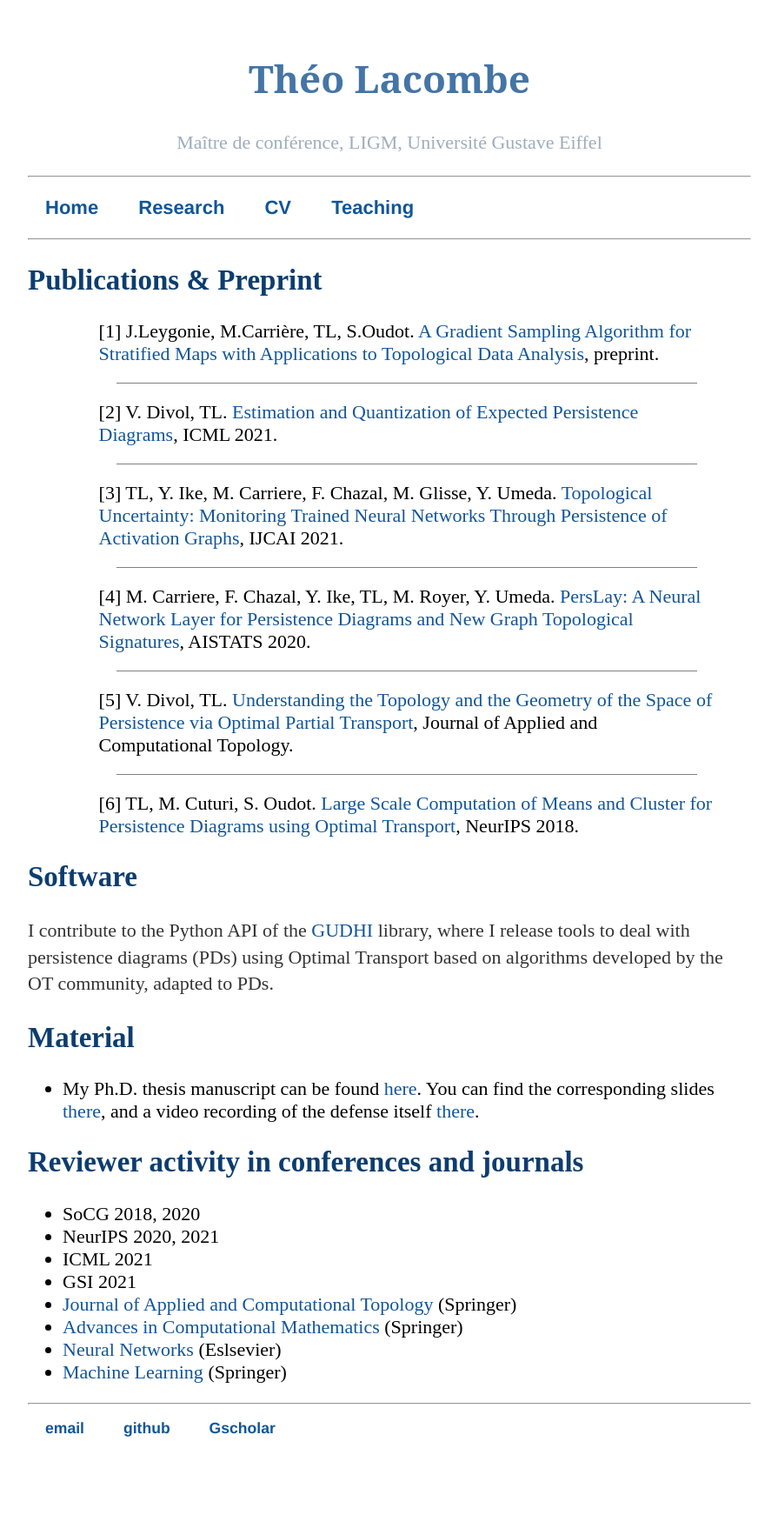
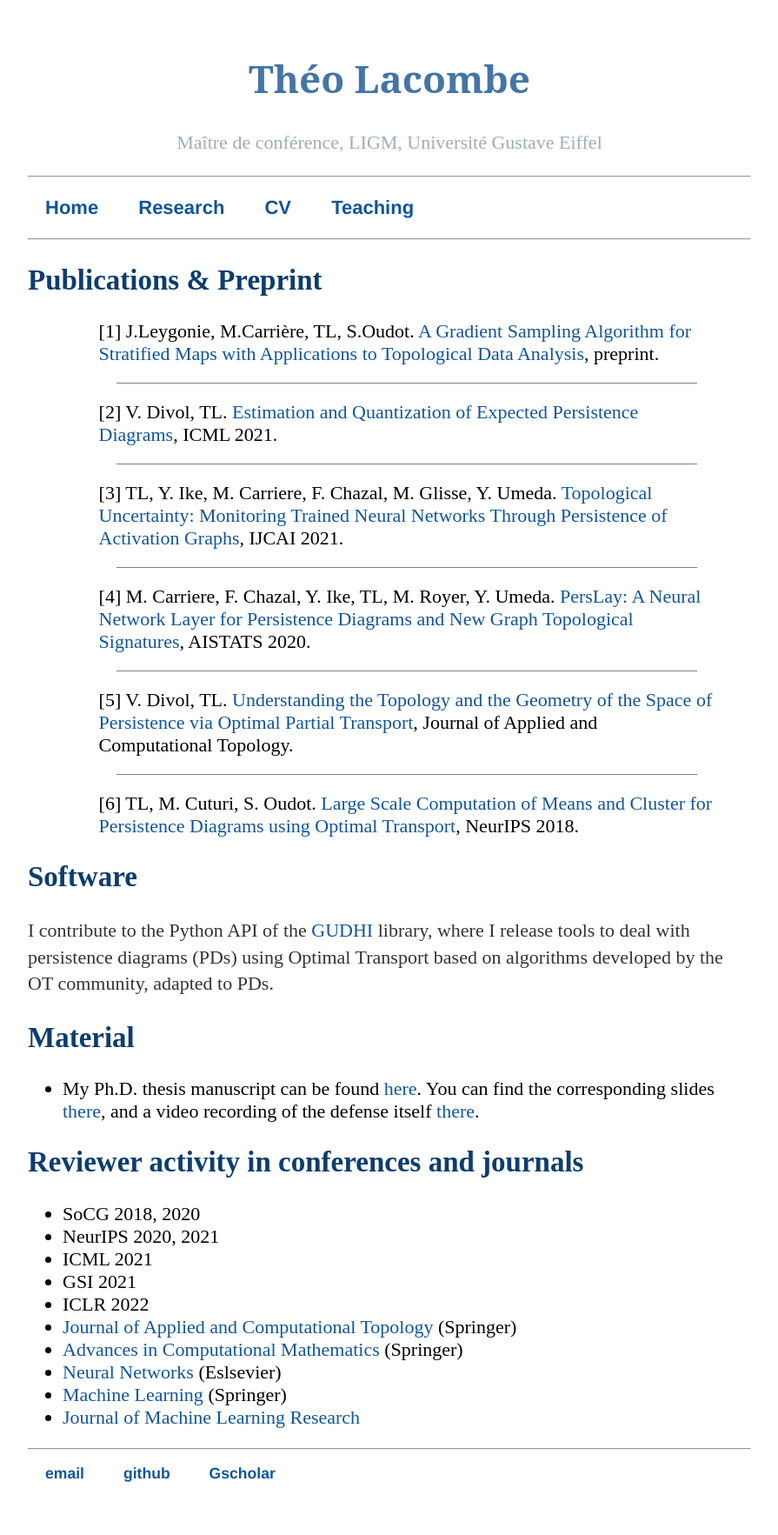
Before and after one commit to tlacombe/tlacombe.github.io, a Jekyll site: the page built from research/index.html, in a window 1280 px wide. Shown: the whole page at 87% size, without its empty margins (192-1087 px from the left). Built offline with Jekyll 4.4.1, drawn with Linux system fonts in a browser that asks for light colours; before the commit the page ends 1713 px from its top, so only the background shows below that.

Commit message:
updated reviewer activity

```diff
--- a/research/index.html
+++ b/research/index.html
@@ -28,8 +28,10 @@ title: TL - Research
 		<li> NeurIPS 2020, 2021</li>
 		<li> ICML 2021</li>
 		<li> GSI 2021 </li>
+		<li> ICLR 2022 </li>
 		<li> <a href='https://www.springer.com/journal/41468'>Journal of Applied and Computational Topology</a> (Springer)</li>
 		<li> <a href='https://www.springer.com/journal/10444'>Advances in Computational Mathematics</a> (Springer)</li>
 		<li> <a href='https://www.journals.elsevier.com/neural-networks'>Neural Networks</a> (Eslsevier)</li>
 		<li> <a href='https://www.springer.com/journal/10994'>Machine Learning</a> (Springer)</li>
+		<li> <a href='https://https://www.jmlr.org'>Journal of Machine Learning Research</a></li>
 	</ul>
```
